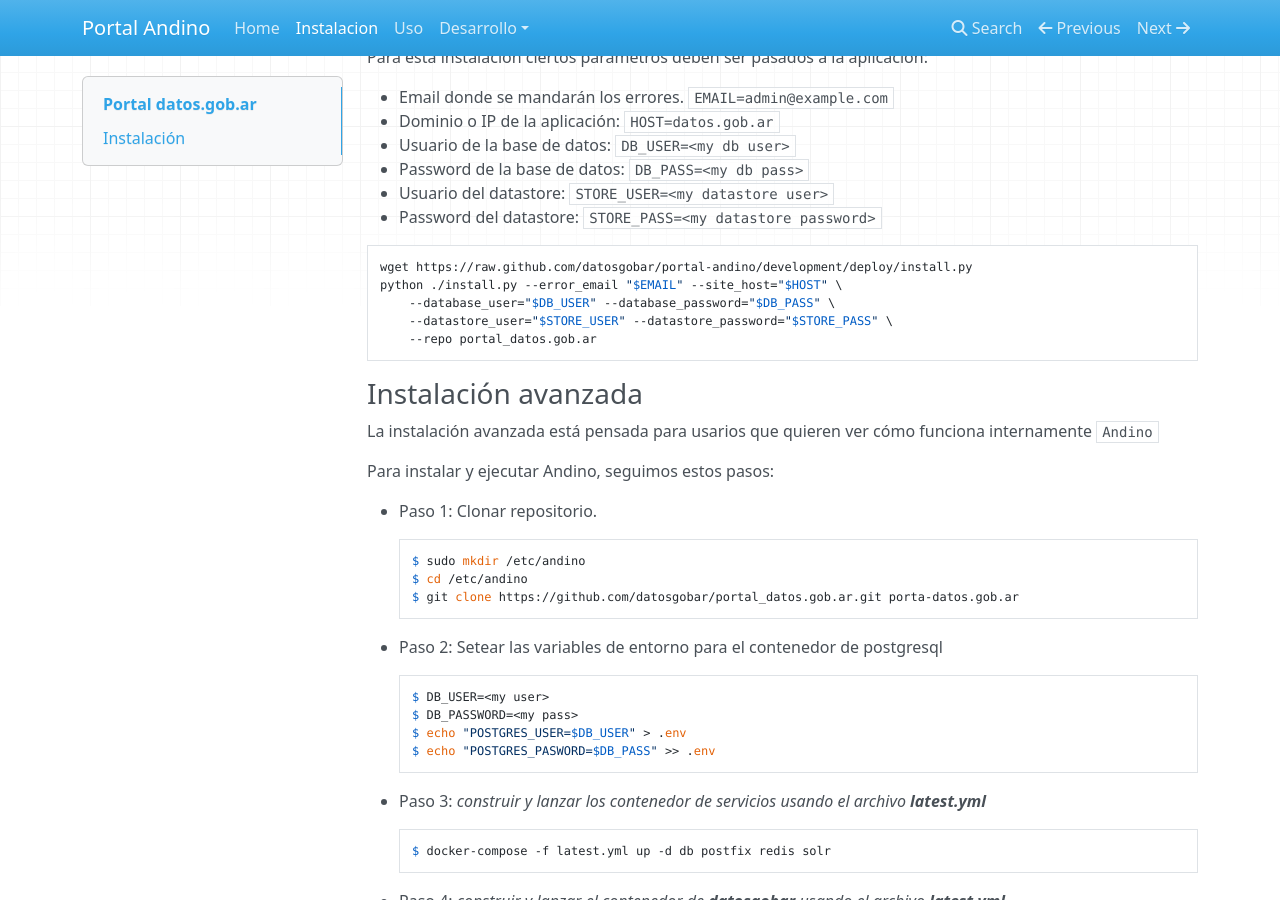
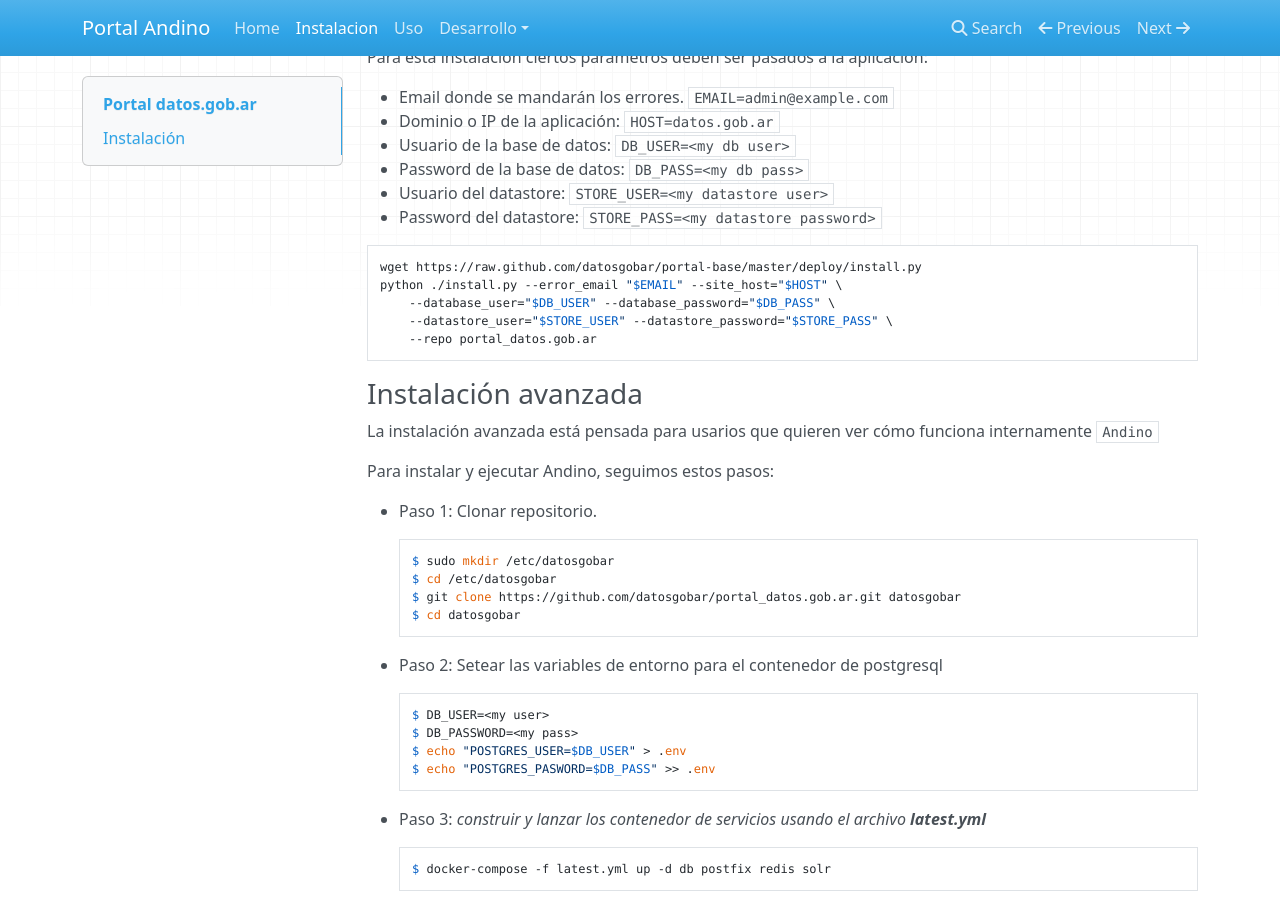
Before and after one commit to datosgobar/portal_datos.gob.ar, an MkDocs documentation site: the page built from docs/setup/install.md, in a window 1280 px wide and 900 px high, scrolled down 651 px. Built offline with MkDocs 1.6.1, drawn with Linux system fonts in a browser that asks for light colours; nearby versions of some CDN libraries; old or Windows-style settings are respelled for this version of MkDocs.

Commit message:
Actualizo la documentacion

````diff
--- a/docs/setup/install.md
+++ b/docs/setup/install.md
@@ -31,7 +31,7 @@ Para esta instalación ciertos parametros deben ser pasados a la aplicacion:
 + Password del datastore: `STORE_PASS=<my datastore password>`
 
 ```bash
-wget https://raw.github.com/datosgobar/portal-andino/development/deploy/install.py
+wget https://raw.github.com/datosgobar/portal-base/master/deploy/install.py
 python ./install.py --error_email "$EMAIL" --site_host="$HOST" \
     --database_user="$DB_USER" --database_password="$DB_PASS" \
     --datastore_user="$STORE_USER" --datastore_password="$STORE_PASS" \
@@ -46,9 +46,10 @@ Para instalar y ejecutar Andino, seguimos estos pasos:
 
 + Paso 1: Clonar repositorio.
 
-		$ sudo mkdir /etc/andino
-		$ cd /etc/andino
-		$ git clone https://github.com/datosgobar/portal_datos.gob.ar.git porta-datos.gob.ar
+		$ sudo mkdir /etc/datosgobar
+		$ cd /etc/datosgobar
+		$ git clone https://github.com/datosgobar/portal_datos.gob.ar.git datosgobar
+		$ cd datosgobar
 
 + Paso 2: Setear las variables de entorno para el contenedor de postgresql
 
````
